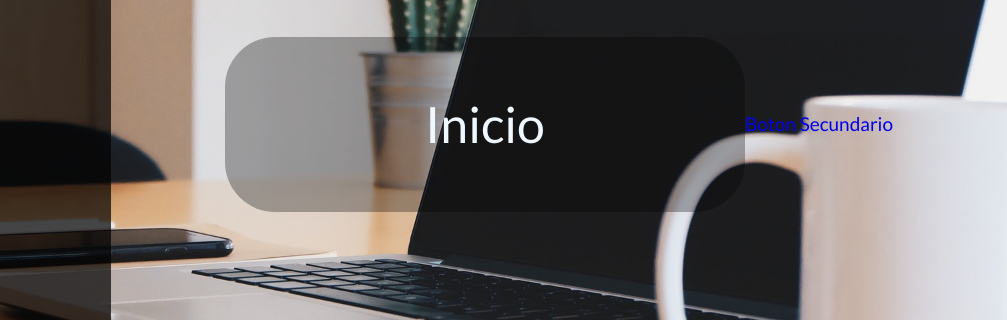
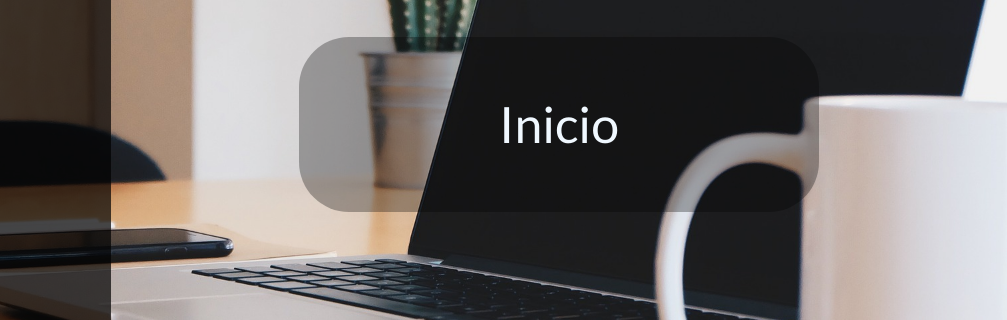
Before and after one commit to carlosvegabarrera/demo, a plain HTML site: page index.html in a window 1280 px wide. Shown: the part 276-596 px from the top of the page, 273-1280 px from the left. Drawn offline with Linux system fonts and the light colour scheme; a web font is replaced by a local one.

Commit message:
Revert "Agrega boton secundario"
This reverts commit c7b732322f5f35672a56ec60572c19ed122d0c48.

```diff
--- a/index.html
+++ b/index.html
@@ -21,7 +21,6 @@
       </div>
       <div class="bienvenidaDummy">
         <a class="btnInicial" href="#">Inicio</a>
-	<a class="btnSecundario" href="#">Boton Secundario</a>
       </div>
     </div>
   </div>
```
